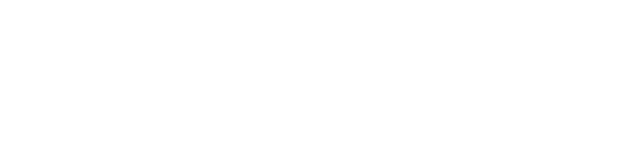
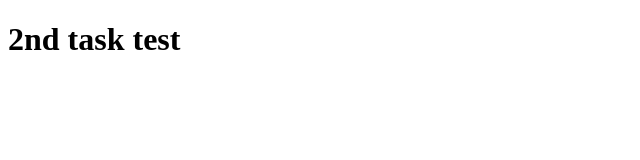
Before and after one commit to Pristka/demo, a plain HTML site: page bootcamp_push/index.html in a window 1280 px wide. Shown: the whole page, without its empty margins (0-640 px from the left). Drawn offline with Linux system fonts and the light colour scheme.

Commit message:
2nd tastk

```diff
--- a/bootcamp_push/index.html
+++ b/bootcamp_push/index.html
@@ -7,6 +7,7 @@
     <title>Bootcamp Pull test</title>
 </head>
 <body>
+    <h1>2nd task test</h1>
 
 </body>
 </html>
```
